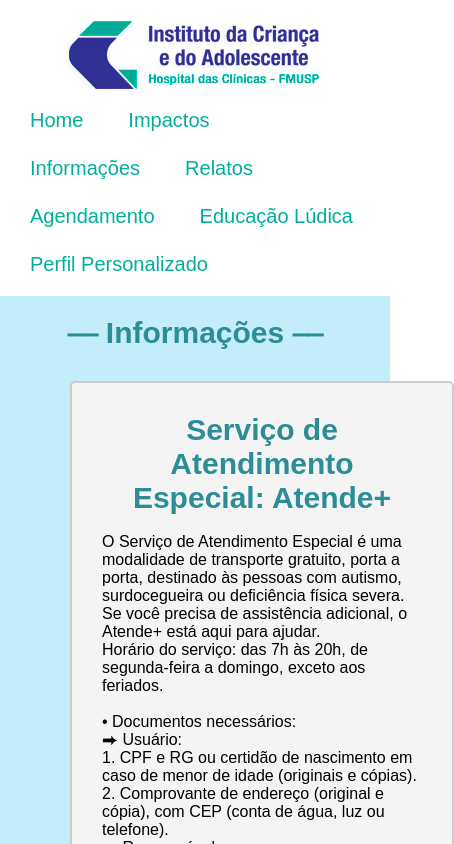
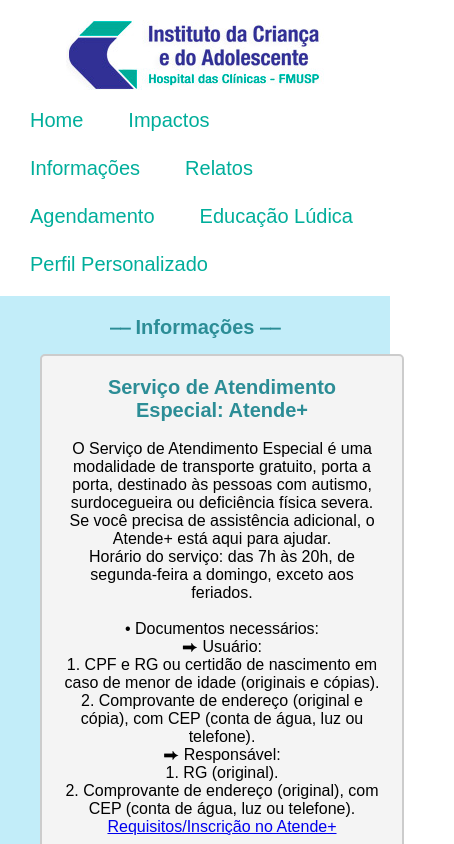
Before and after one commit to micheldutralepine/Challenge-HC-ICr, a React (Vite) app: page /informacoes in a window 390 px wide. Shown: the top 844 px of the page, 454 px wide, since content can reach past the window. Built offline with nearby package versions, Linux system fonts and the light colour scheme.

Commit message:
responsivo

```diff
--- a/src/pages/Informações/Informacoes.css
+++ b/src/pages/Informações/Informacoes.css
@@ -6,7 +6,7 @@
 
 #secao3 h1 {
   text-align: center;
-  color:#2c8d96;
+  color: #2c8d96;
   font-size: 30px;
 }
 
@@ -15,7 +15,7 @@
   grid-template-columns: 1fr 1fr;
   max-width: 1400px;
   margin: auto;
-    padding: 30px 50px 60px;;
+  padding: 30px 50px 60px;
   gap: 40px;
 }
 
@@ -24,37 +24,26 @@
   border: 2px solid #ccc;
   background-color: #f4f4f4;
   border-radius: 5px;
-  text-align: start;
 }
 
-
-.container_2{
+.container_2 {
   border-radius: 5px;
   margin-top: 10px;
   background-color: gray;
   padding: 10px;
-   margin-left: 10px;
-  margin-right: 10px;
-  height: 90%;
+}
 
-}
-.container_3{
+.container_3 {
   border-radius: 5px;
   background-color: transparent;
   margin-top: 10px;
   gap: 10px;
-  margin-left: 10px;
-  margin-right: 10px;
-  height: 100%;
 }
+
 .container_4 {
   border-radius: 5px;
   margin-top: 10px;
   background-color: gray;
-  margin-left: 10px;
-  margin-right: 10px;
-  height: 100%;
-
 }
 
 .container-informacoes h1 {
@@ -62,12 +51,13 @@
   font-size: 3rem;
 }
 
-atende-mais h2 {
+.atende-mais h2 {
   text-align: left;
   margin-top: 20px;
   color: #428a91;
   font-size: 2.3rem;
 }
+
 .atende-mais p {
   text-align: justify;
   line-height: 1.6em;
@@ -106,10 +96,73 @@
   border: 1px solid black;
   border-radius: 8px;
 }
-@media (max-width: 850px) {
+
+
+@media (max-width: 1200px) {
   .container-informacoes {
-    display: grid;
     grid-template-columns: 1fr;
+    padding: 20px 30px 40px;
+  }
 
+  .container_1,
+  .container_2,
+  .container_3,
+  .container_4 {
+    margin: 0 auto;
+    width: 90%;
   }
 }
+
+@media (max-width: 768px) {
+  #secao3 h1 {
+    font-size: 24px;
+  }
+
+  .container-informacoes h1 {
+    font-size: 2.5rem;
+  }
+
+  .atende-mais h2, .como-chegar h2 {
+    font-size: 2rem;
+  }
+
+  .como-chegar span {
+    font-size: 1.2rem;
+  }
+
+  .container_1,
+  .container_2,
+  .container_3,
+  .container_4 {
+    width: 95%;
+  }
+}
+
+@media (max-width: 480px) {
+  #secao3 h1 {
+    font-size: 20px;
+  }
+
+  .container-informacoes {
+    padding: 15px 20px 30px;
+  }
+
+  .container_1 {
+    padding: 20px;
+  }
+
+  .atende-mais h2, .como-chegar h2 {
+    font-size: 1.8rem;
+  }
+
+  .como-chegar span {
+    font-size: 1rem;
+  }
+
+  .container_1,
+  .container_2,
+  .container_3,
+  .container_4 {
+    width: 100%;
+  }
+}
```
Lines whose indentation alone changed are shown as unchanged.
